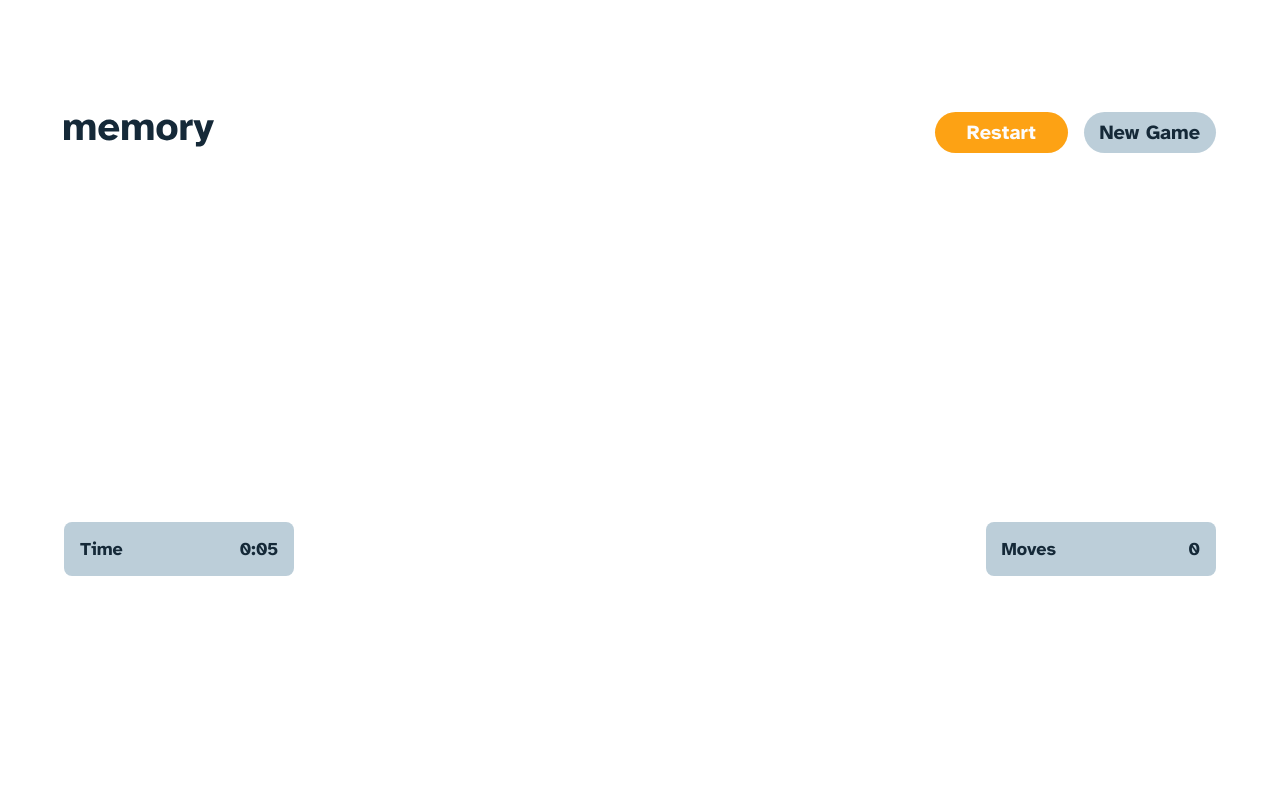
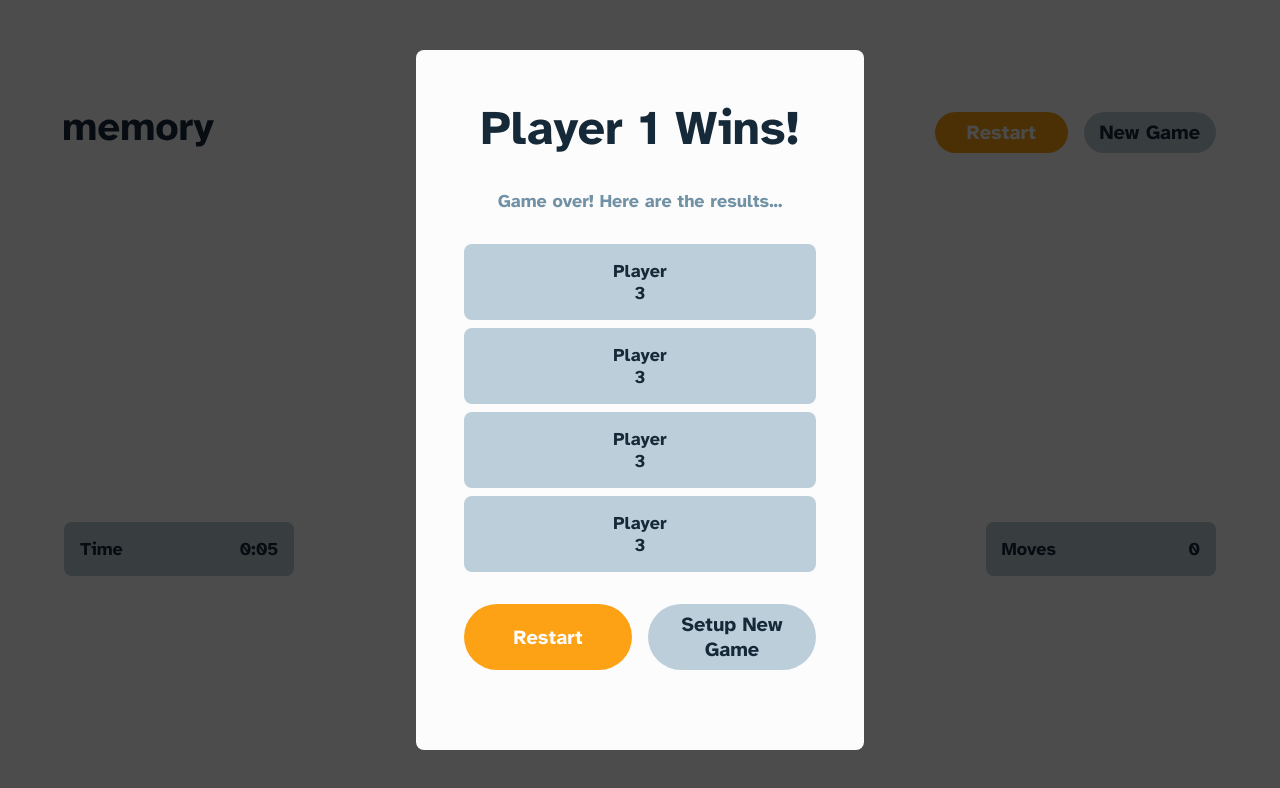
Before and after one commit to webdev1kev/Memory-Game, a React (Vite) app: page /game in a window 1280 px wide. Shown: the top 788 px of the page. Built offline with nearby package versions, Linux system fonts and the light colour scheme.

Commit message:
created endGameResults.jsx

```diff
--- a/index.html
+++ b/index.html
@@ -13,8 +13,10 @@
     <title>Vite App</title>
   </head>
   <body>
+    <div id="backdrop"></div>
     <div id="modal"></div>
     <div id="root"></div>
+
     <script type="module" src="/src/main.jsx"></script>
   </body>
 </html>
--- a/src/components/base/Coin.module.css
+++ b/src/components/base/Coin.module.css
@@ -21,6 +21,7 @@
   position: absolute;
   top: 0;
   border-radius: inherit;
+  opacity: 0.5;
 }
 
 .cover:hover {
--- /dev/null
+++ b/src/components/frames/Modal.jsx
@@ -0,0 +1,64 @@
+import classes from "./Modal.module.css";
+import { useContext, Fragment } from "react";
+import { useNavigate } from "react-router";
+import { createPortal } from "react-dom";
+
+import List from "../base/List";
+import Button from "../base/Button";
+import { GameContext } from "../../context/gameState";
+
+const modal = document.getElementById("modal");
+const backdrop = document.getElementById("backdrop");
+
+const Backdrop = () => {
+  return createPortal(<div className={classes.backdrop}></div>, backdrop);
+};
+
+const Modal = (props) => {
+  const gameActions = useContext(GameContext).gameActions;
+  const gameState = useContext(GameContext).gameState;
+
+  const navigate = useNavigate();
+  const playerScores = gameState.scoreOfPlayer;
+
+  return createPortal(
+    <div className={classes["modal-container"]}>
+      <div className={classes["modal-card"]}>
+        <h1>Player 1 Wins!</h1>
+        <p>Game over! Here are the results...</p>
+        <List />
+        <Button
+          size="medium"
+          color="primary-orange"
+          onClick={() => {
+            gameActions.restartGame();
+          }}
+        >
+          Restart
+        </Button>
+        <Button
+          size="medium"
+          color="secondary-blue"
+          onClick={() => {
+            navigate("/");
+            gameActions.newGame();
+          }}
+        >
+          Setup New Game
+        </Button>
+      </div>
+    </div>,
+    modal
+  );
+};
+
+const SummaryModal = () => {
+  return (
+    <Fragment>
+      <Backdrop />
+      <Modal />
+    </Fragment>
+  );
+};
+
+export default SummaryModal;
--- a/src/components/frames/SummaryModal.module.css
+++ b/src/components/frames/Modal.module.css
@@ -1,3 +1,25 @@
+.backdrop {
+  min-height: 100vh;
+  width: 100%;
+  background-color: black;
+  opacity: 0.7;
+
+  display: grid;
+  place-items: center;
+  position: absolute;
+  z-index: 1;
+}
+
+.modal-container {
+  position: fixed;
+  width: 100%;
+  min-height: 100vh;
+
+  display: grid;
+  place-items: center;
+  z-index: 2;
+}
+
 .modal-card {
   background-color: var(--white);
   padding: 3rem;
@@ -8,6 +30,7 @@
   display: grid;
   grid-template-columns: [start] repeat(2, 1fr) [end];
   column-gap: 1rem;
+  z-index: 50;
 }
 
 .modal-card > p,
--- a/src/context/gameState.jsx
+++ b/src/context/gameState.jsx
@@ -20,9 +20,14 @@ const initialState = {
   currentTheme: [1, 2, 3, 4, 5, 6, 7, 8, 9, 10, 11, 12, 13, 14, 15, 16, 17, 18],
   numOfPlayers: 1,
   gridSize: "4X4",
-  currentPlayer: 1,
+  currentPlayer: 0,
   currentGameGrid: [],
-  scoreOfPlayer: { 1: 0, 2: 0, 3: 0, 4: 0 },
+  players: [
+    { score: 0, number: 1 },
+    { score: 0, number: 2 },
+    { score: 0, number: 3 },
+    { score: 0, number: 4 },
+  ],
   totalPairsLeft: 0,
   isSinglePlayer: true,
   reset: false,
@@ -75,8 +80,8 @@ export default (props) => {
 
   const nextPlayer = () => {
     setGameState((state) => {
-      if (state.currentPlayer === state.numOfPlayers) {
-        state.currentPlayer = 1;
+      if (state.currentPlayer + 1 === state.numOfPlayers) {
+        state.currentPlayer = 0;
         return { ...state };
       }
 
@@ -89,8 +94,8 @@ export default (props) => {
     setGameState((state) => {
       const currentPlayer = state.currentPlayer;
       state.totalPairsLeft = state.totalPairsLeft - 1;
-      state.scoreOfPlayer[currentPlayer] =
-        state.scoreOfPlayer[currentPlayer] + 1;
+      state.players[currentPlayer].score =
+        state.players[currentPlayer].score + 1;
 
       return { ...state };
     });
@@ -103,20 +108,26 @@ export default (props) => {
     });
   };
 
-  const reset = () => {
+  const restartGame = () => {
     setGameState((state) => {
       state.reset = true;
       state.moves = 0;
-      state.scoreOfPlayer = { 1: 0, 2: 0, 3: 0, 4: 0 };
-      state.currentPlayer = 1;
+      state.players.forEach((player) => {
+        player.score = 0;
+      });
+      state.currentPlayer = 0;
       return { ...state };
     });
     loadGameGrid();
   };
 
   const newGame = () => {
-    setGameState({ ...initialState });
-    reset();
+    setGameState((state) => {
+      state.players.forEach((player) => {
+        player.score = 0;
+      });
+      return { ...state, ...initialState };
+    });
   };
 
   useEffect(() => {
@@ -141,7 +152,7 @@ export default (props) => {
         gameActions: {
           nextPlayer,
           updatePlayerScore,
-          reset,
+          restartGame,
           newGame,
           updateMovesCounter,
         },
--- a/src/pages/GamePage.jsx
+++ b/src/pages/GamePage.jsx
@@ -1,4 +1,4 @@
-import { useContext } from "react";
+import { Fragment, useContext } from "react";
 
 import { GameContext } from "../context/gameState";
 import { useNavigate } from "react-router-dom";
@@ -12,21 +12,22 @@ import Grid from "../components/frames/Grids";
 import Player from "../components/base/Player";
 import Timer from "../components/base/Timer";
 import MoveCounter from "../components/base/MoveCounter";
+import SummaryModal from "../components/frames/Modal";
 
 const GamePage = () => {
   const navigate = useNavigate();
   const gameState = useContext(GameContext).gameState;
   const gameActions = useContext(GameContext).gameActions;
-  const menuActions = useContext(GameContext).menuActions;
 
   const players = [];
+  console.log(gameState.totalPairsLeft);
 
-  for (let i = 1; i <= gameState.numOfPlayers; i++) {
-    const playerScore = gameState.scoreOfPlayer[i];
-
+  for (let i = 0; i <= gameState.numOfPlayers - 1; i++) {
+    const playerScore = gameState.players[i].score;
+    const playerNumber = gameState.players[i].number;
     players.push(
       <Player
-        player={i}
+        player={playerNumber}
         key={i}
         score={playerScore}
         active={gameState.currentPlayer === i}
@@ -34,8 +35,9 @@ const GamePage = () => {
     );
   }
 
-  console.log(gameState.reset);
   return (
+    <Fragment>
+      {gameState.totalPairsLeft === 0 && <SummaryModal />}
       <main className={classes.gamepage}>
         <section className={classes.grid}>
           <nav className={classes.navbar}>
@@ -48,7 +50,7 @@ const GamePage = () => {
                 size={"medium"}
                 color={"primary-orange"}
                 onClick={() => {
-                gameActions.reset();
+                  gameActions.restartGame();
                 }}
               >
                 Restart
@@ -84,6 +86,7 @@ const GamePage = () => {
           )}
         </section>
       </main>
+    </Fragment>
   );
 };
 
```
Also changed, not shown: endGameResults.jsx (added, +32 -0 lines), src/components/frames/Backdrop.jsx (deleted, +0 -14 lines), src/components/frames/Backdrop.module.css (deleted, +0 -8 lines), src/components/frames/SummaryModal.jsx (deleted, +0 -27 lines). Lines whose indentation alone changed are shown as unchanged.
